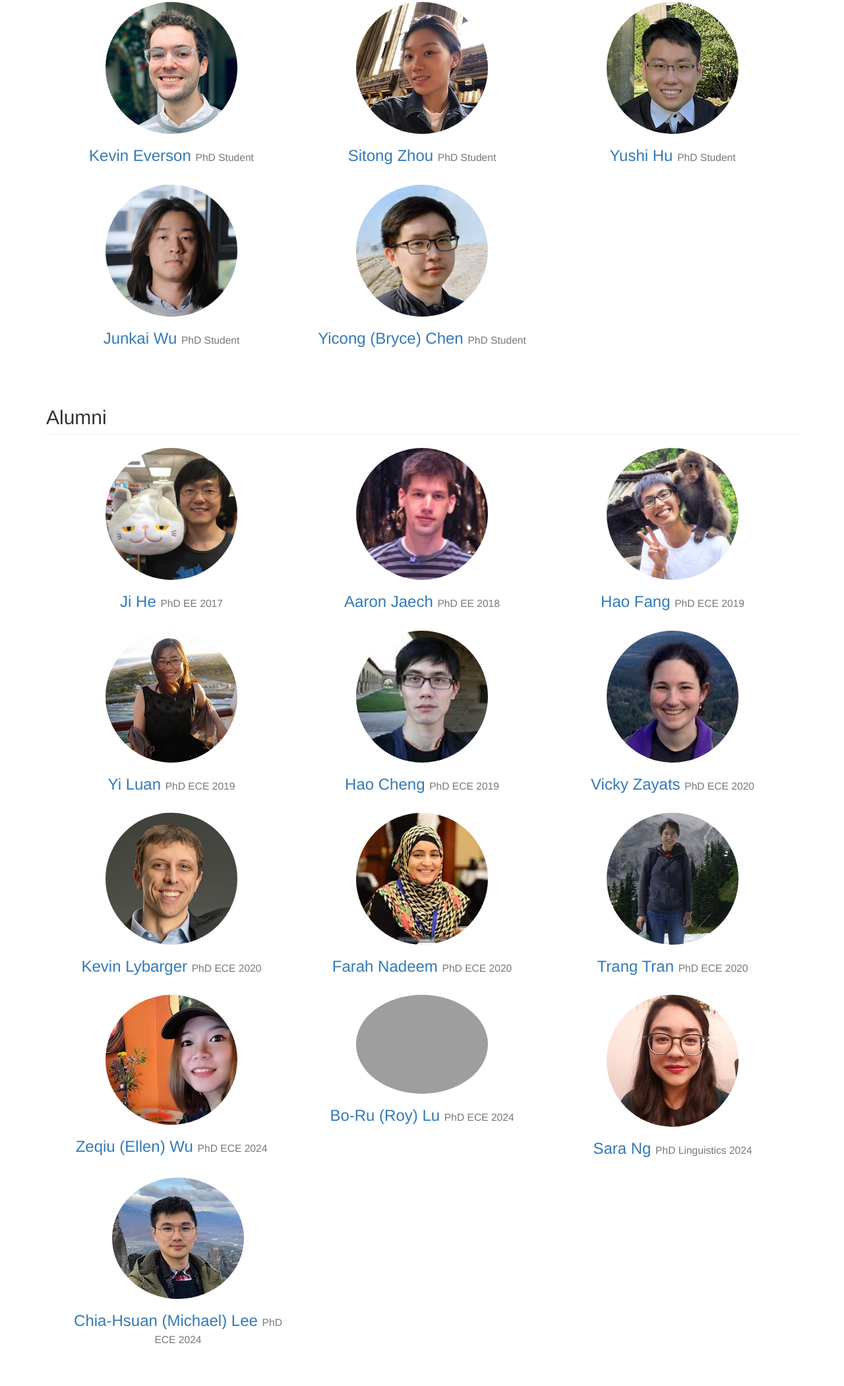
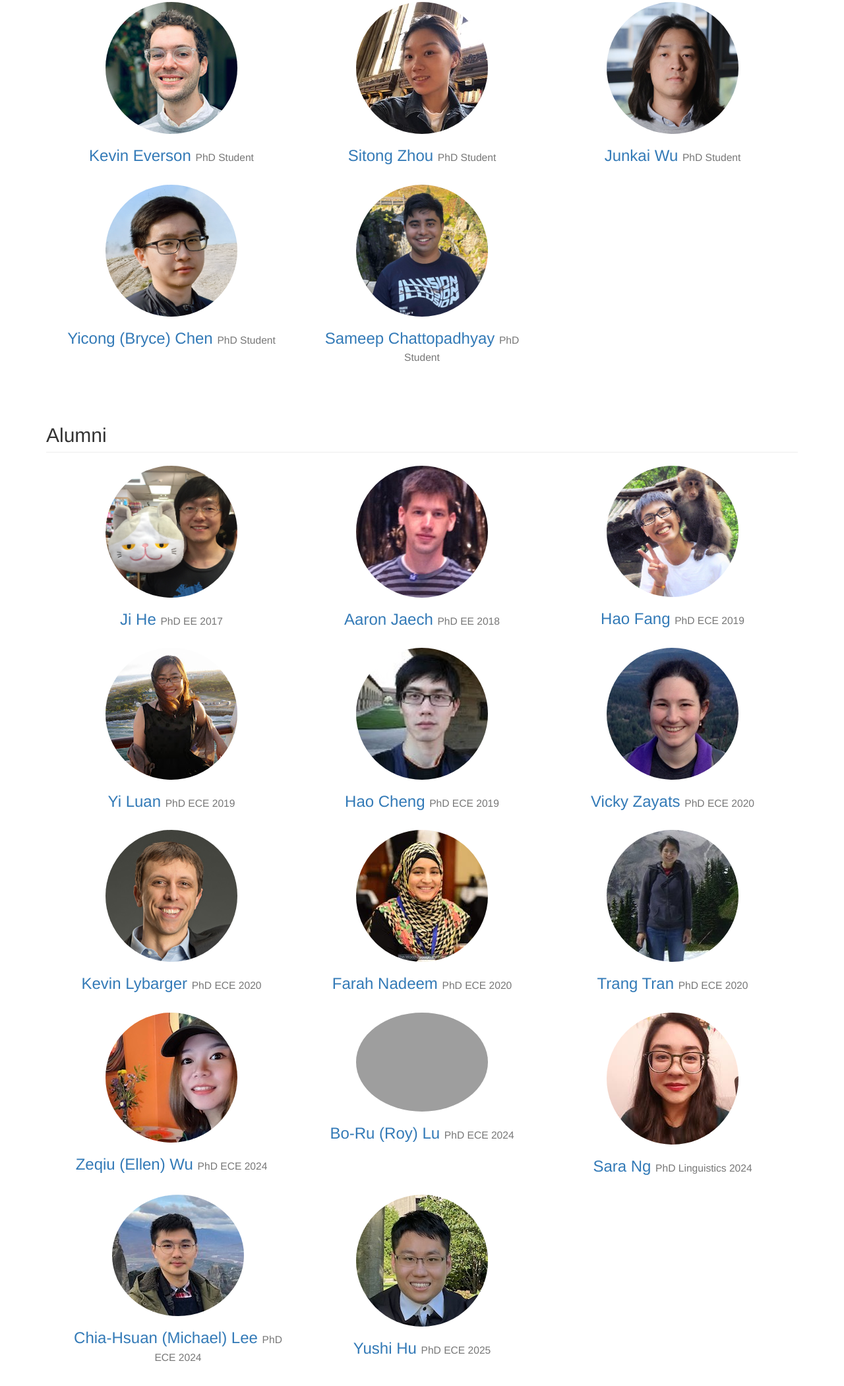
Before and after one commit to tial-uw/tial-uw.github.io, a plain HTML site: page people.html in a window 1280 px wide. Shown: the part 599-2700 px from the top of the page at 66% size. Drawn offline with Linux system fonts and the light colour scheme; grey boxes are pictures that could not be loaded.

Commit message:
update people

```diff
--- a/people.html
+++ b/people.html
@@ -89,27 +89,26 @@
               </div>
 
               <div class="col-md-4 col-sm-6 text-center" style="margin-bottom:20px">
-                <img class="img-circle img-responsive img-center" src="images/yushi_resize.JPG" width="200px" alt="">
-                <h3><a href="https://yushi-hu.github.io" target="_blank">Yushi Hu</a>
-                    <small>PhD Student</small>
-                </h3>
+                  <img class="img-circle img-responsive img-center" src="images/junkai.jpg" width="200px" alt="">
+                  <h3><a href="https://wjk0925.github.io/" target="_blank">Junkai Wu</a>
+                      <small>PhD Student</small>
+                  </h3>
               </div>
-
 
             </div>
 
             <div class="col-md-12 col-sm-12">
 
                     <div class="col-md-4 col-sm-6 text-center" style="margin-bottom:20px">
-                        <img class="img-circle img-responsive img-center" src="images/junkai.jpg" width="200px" alt="">
-                        <h3><a href="https://wjk0925.github.io/" target="_blank">Junkai Wu</a>
+                        <img class="img-circle img-responsive img-center" src="images/bryce.jpg" width="200px" alt="">
+                        <h3><a href="https://bryce-chen.github.io/" target="_blank">Yicong (Bryce) Chen</a>
                             <small>PhD Student</small>
                         </h3>
                     </div>
 
                     <div class="col-md-4 col-sm-6 text-center" style="margin-bottom:20px">
-                        <img class="img-circle img-responsive img-center" src="images/bryce.jpg" width="200px" alt="">
-                        <h3><a href="https://bryce-chen.github.io/" target="_blank">Yicong (Bryce) Chen</a>
+                        <img class="img-circle img-responsive img-center" src="images/Sameep.jpg" width="200px" alt="">
+                        <h3><a href="https://sites.google.com/view/sameep-c" target="_blank">Sameep Chattopadhyay</a>
                             <small>PhD Student</small>
                         </h3>
                     </div>
@@ -228,6 +227,13 @@
                 </h3>
             </div>
 
+            <div class="col-md-4 col-sm-6 text-center" style="margin-bottom:20px">
+                <img class="img-circle img-responsive img-center" src="images/yushi_resize.JPG" width="200px" alt="">
+                <h3><a href="https://yushi-hu.github.io" target="_blank">Yushi Hu</a>
+                    <small>PhD ECE 2025</small>
+                </h3>
+            </div>
+
           <div>
 
 
```
